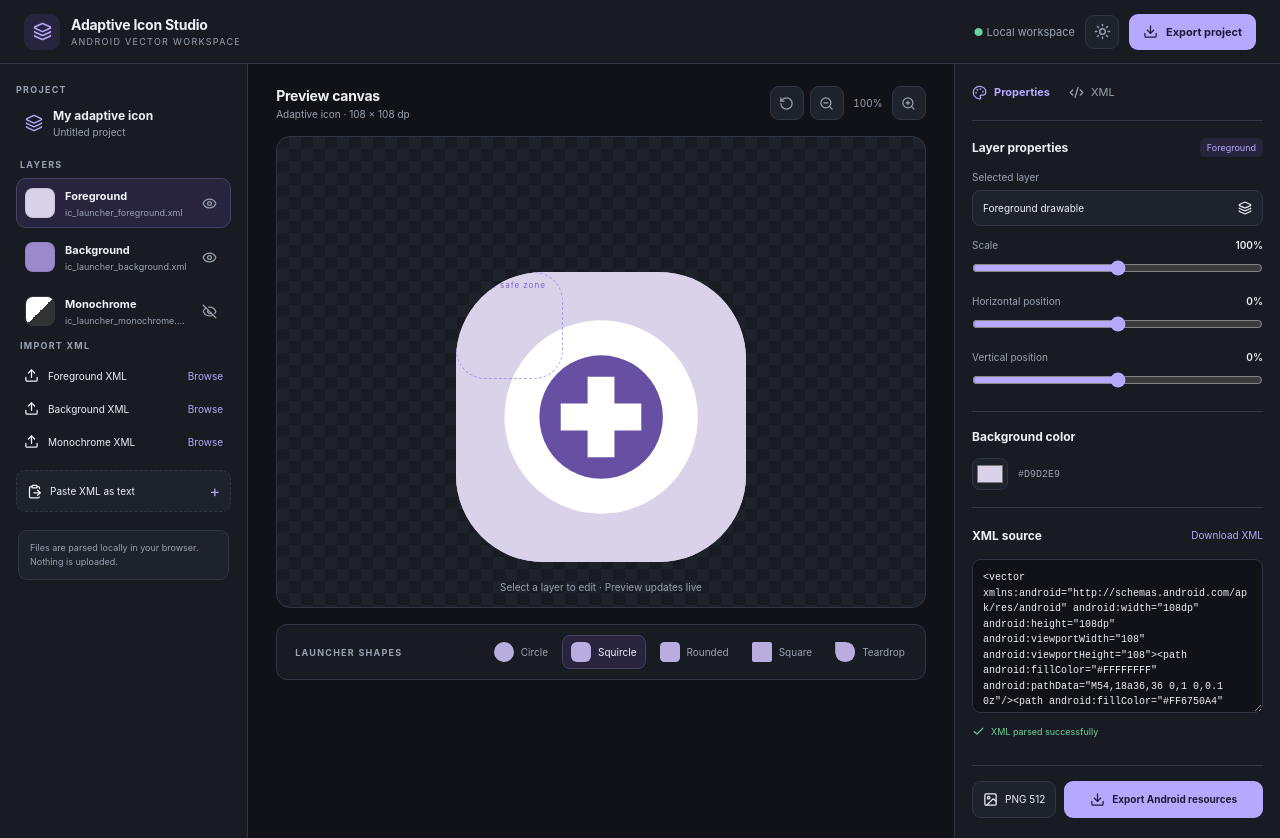
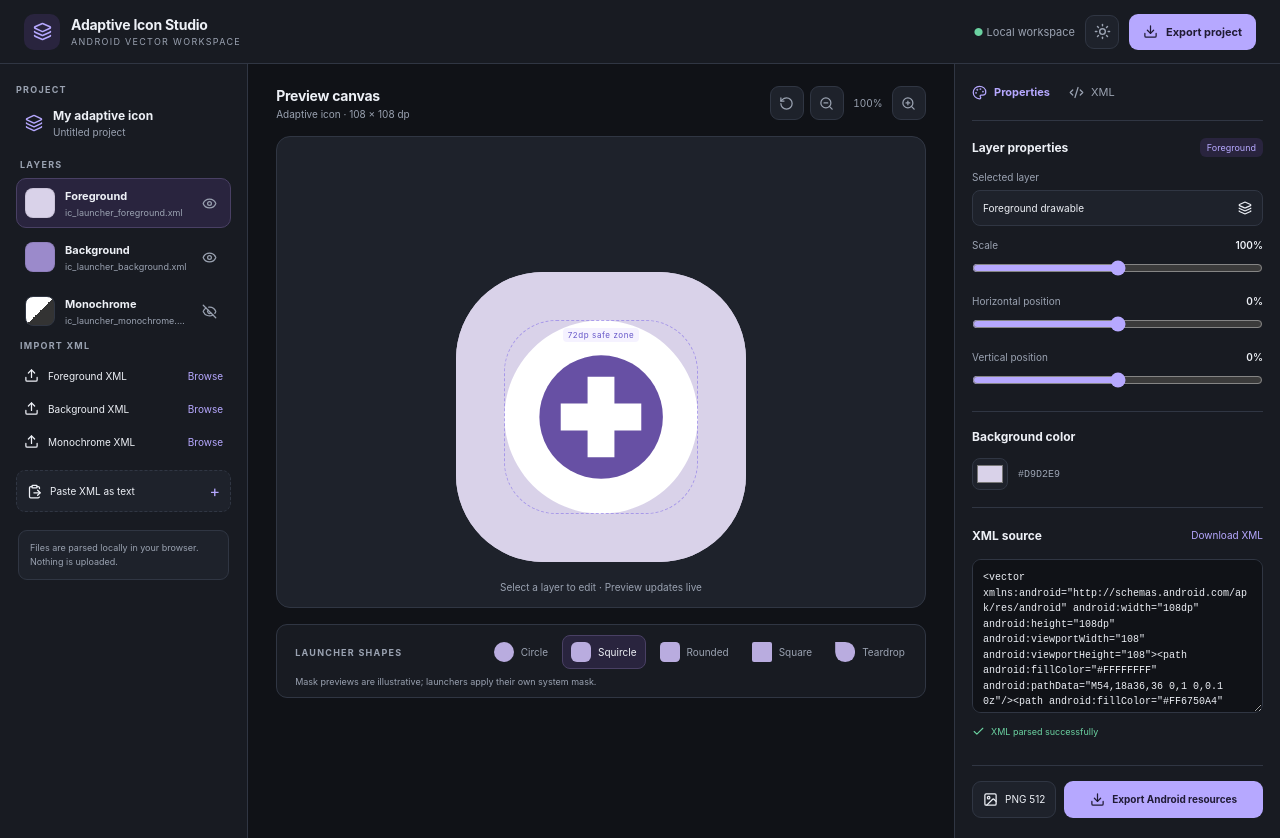
Before and after one commit to hustlewithvikram/aais, a React (Vite) app: page / in a window 1280 px wide. Built offline with nearby package versions, Linux system fonts and the light colour scheme.

Commit message:
Improve adaptive icon safe-zone preview and editor focus states

```diff
--- a/src/styles.css
+++ b/src/styles.css
@@ -35,7 +35,7 @@ button{color:inherit;cursor:pointer}
 .zoom{gap:6px}.zoom span{min-width:36px;color:var(--muted);font-size:10px;text-align:center;font-variant-numeric:tabular-nums}
 .stage{height:clamp(390px,59vh,650px);min-height:340px;position:relative;display:grid;place-items:center;overflow:hidden;border:1px solid var(--line);border-radius:14px;background-color:var(--surface);background-image:linear-gradient(45deg,var(--surface-2) 25%,transparent 25%),linear-gradient(-45deg,var(--surface-2) 25%,transparent 25%),linear-gradient(45deg,transparent 75%,var(--surface-2) 75%),linear-gradient(-45deg,transparent 75%,var(--surface-2) 75%);background-size:24px 24px;background-position:0 0,0 12px,12px -12px,-12px 0}
 .icon-preview{width:min(48%,290px);aspect-ratio:1;position:relative;z-index:1;overflow:hidden;box-shadow:0 24px 65px #0003}.vector{position:absolute;inset:0;width:100%;height:100%;display:grid;place-items:center}.vector svg{display:block;width:100%;height:100%}.foreground{transform-origin:center}
-.safe{position:absolute;z-index:2;display:grid;place-items:start center;width:min(37%,220px);aspect-ratio:1;padding-top:7px;border:1px dashed #8e7be8a8;border-radius:27%;color:#7664d4;font-size:8px;letter-spacing:1px;pointer-events:none}
+.safe{position:absolute;inset:0;margin:auto;z-index:3;display:grid;place-items:start center;width:66.6667%;height:66.6667%;padding-top:7px;border:1px dashed #8e7be8a8;border-radius:27%;color:#7664d4;font-size:8px;letter-spacing:.6px;pointer-events:none}.safe span{padding:2px 5px;border-radius:4px;background:#f4f1ffdd;color:#6556c8;white-space:nowrap}
 .hint{position:absolute;bottom:14px;color:var(--muted);font-size:10px;text-align:center}
 .shape-list{display:flex;align-items:center;gap:5px;flex-wrap:wrap;margin-top:16px;padding:10px 11px;border:1px solid var(--line);border-radius:11px;background:var(--surface)}
 .shape-list>label{margin-right:auto;padding:0 7px}.shape-list button{display:flex;align-items:center;gap:7px;padding:6px 8px;border:1px solid transparent;border-radius:8px;background:transparent;color:var(--muted);font-size:10px;text-transform:capitalize}.shape-list button:hover{background:var(--surface-2)}.shape-list button.chosen{border-color:var(--accent-line);background:var(--accent-soft);color:var(--text)}.shape-list button span{width:20px;height:20px;display:block;background:#b9acdF}.shape-list .circle{border-radius:50%}.shape-list .squircle{border-radius:30%}.shape-list .rounded{border-radius:22%}.shape-list .square{border-radius:2px}.shape-list .teardrop{clip-path:polygon(0 0,50% 0,70% 4%,86% 14%,96% 30%,100% 50%,96% 70%,86% 86%,70% 96%,50% 100%,30% 96%,14% 86%,4% 70%,0 50%)}
@@ -55,3 +55,11 @@ button{color:inherit;cursor:pointer}
 @media(max-width:1120px){.layout{grid-template-columns:220px minmax(0,1fr)}.inspector{grid-column:1/-1;border-left:0;border-top:1px solid var(--line);display:grid;grid-template-columns:repeat(2,minmax(0,1fr));column-gap:26px;padding:0 22px 22px}.tabs{grid-column:1/-1}.export-buttons{align-self:end}.stage{height:clamp(360px,55vh,560px)}}
 @media(max-width:700px){.topbar{height:58px;padding:0 12px}.brand{gap:8px}.brand-icon{width:32px;height:32px}.brand b{font-size:12px}.brand small{font-size:8px}.actions{gap:7px}.local{display:none}.actions>.primary{height:33px;padding:0 9px;font-size:10px}.layout{display:flex;flex-direction:column;min-height:calc(100vh - 58px)}.canvas{order:0;padding:16px 12px 12px}.sidebar{order:1;border-right:0;border-top:1px solid var(--line);padding:15px 13px}.inspector{order:2;display:block;padding:0 14px 20px;border-top:1px solid var(--line)}.project-name{padding:10px 8px 15px}.sidebar .import-label{margin-top:19px}.privacy{margin-top:13px}.stage{height:clamp(310px,48vh,440px);min-height:310px}.icon-preview{width:min(58%,250px)}.safe{width:min(44%,190px)}.shape-list{gap:2px;padding:8px}.shape-list>label{width:100%;margin:0 0 3px 5px}.shape-list button{flex:1;justify-content:center;padding:6px 4px;font-size:9px}.tabs{height:50px}.inspector section{padding:15px 0}.export-buttons{position:sticky;bottom:0;padding:10px 0;background:var(--surface)}}
 @media(max-width:380px){.actions>.primary{font-size:0;gap:0;width:35px;padding:0}.actions>.primary svg{width:16px;height:16px}.zoom{gap:4px}.zoom .icon-button{width:30px;height:30px}.shape-list button{gap:4px}.shape-list button span{width:17px;height:17px}}
+
+/* Preview accuracy and focused editor details */
+.icon-preview{isolation:isolate;contain:layout paint}
+.icon-preview .vector{pointer-events:none}
+.stage:has(.icon-preview){background-color:var(--surface-2)}
+.shape-list:after{content:"Mask previews are illustrative; launchers apply their own system mask.";flex-basis:100%;padding:2px 7px 0;color:var(--muted);font-size:9px}
+.inspector textarea:focus,.paste-panel textarea:focus{outline:2px solid var(--accent-line);border-color:var(--accent)}
+button:focus-visible,input:focus-visible{outline:2px solid var(--accent);outline-offset:2px}
```
